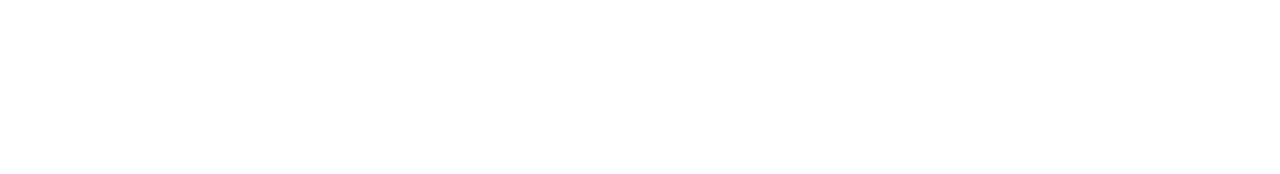
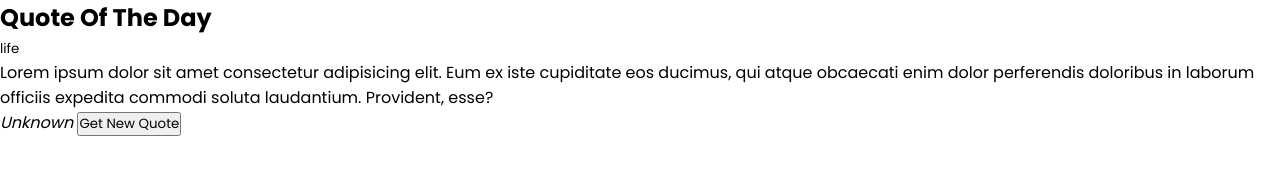
Before and after one commit to robinrakibul/quote-generator-api-js, a plain HTML site: page index.html in a window 1280 px wide. Drawn offline with Linux system fonts and the light colour scheme.

Commit message:
index created,primary css added

```diff
--- a/css/style.css
+++ b/css/style.css
@@ -0,0 +1,18 @@
+/* Font */
+@import url('https://fonts.googleapis.com/css2?family=Poppins:wght@100;300;400;500;600;700&display=swap');
+
+/* Primary */
+:root{
+    --pink-lace:#F5CCE8;
+    --plum-web:#EC9DED;
+    --middle-purple:#C880B7;
+    --pearly-purple:#9F6BA0;
+    --dark-purple:#4A2040;
+}
+
+*{
+    padding: 0;
+    margin: 0;
+    box-sizing: border-box;
+    font-family: 'Poppins', sans-serif;
+}
--- a/index.html
+++ b/index.html
@@ -10,6 +10,13 @@
 </head>
 <body>
 
+    <div class="quote-wrapper">
+        <h2>Quote Of The Day</h2>
+        <small id="quote-tags">life</small>
+        <blockquote id="quote-text">Lorem ipsum dolor sit amet consectetur adipisicing elit. Eum ex iste cupiditate eos ducimus, qui atque obcaecati enim dolor perferendis doloribus in laborum officiis expedita commodi soluta laudantium. Provident, esse?</blockquote>
+        <cite id="quote-author">Unknown</cite>
+        <button type="button" id="generate-quote-btn">Get New Quote</button>
+    </div>
 
 <!-- javascript -->
 <script src="js/script.js"></script>
```
